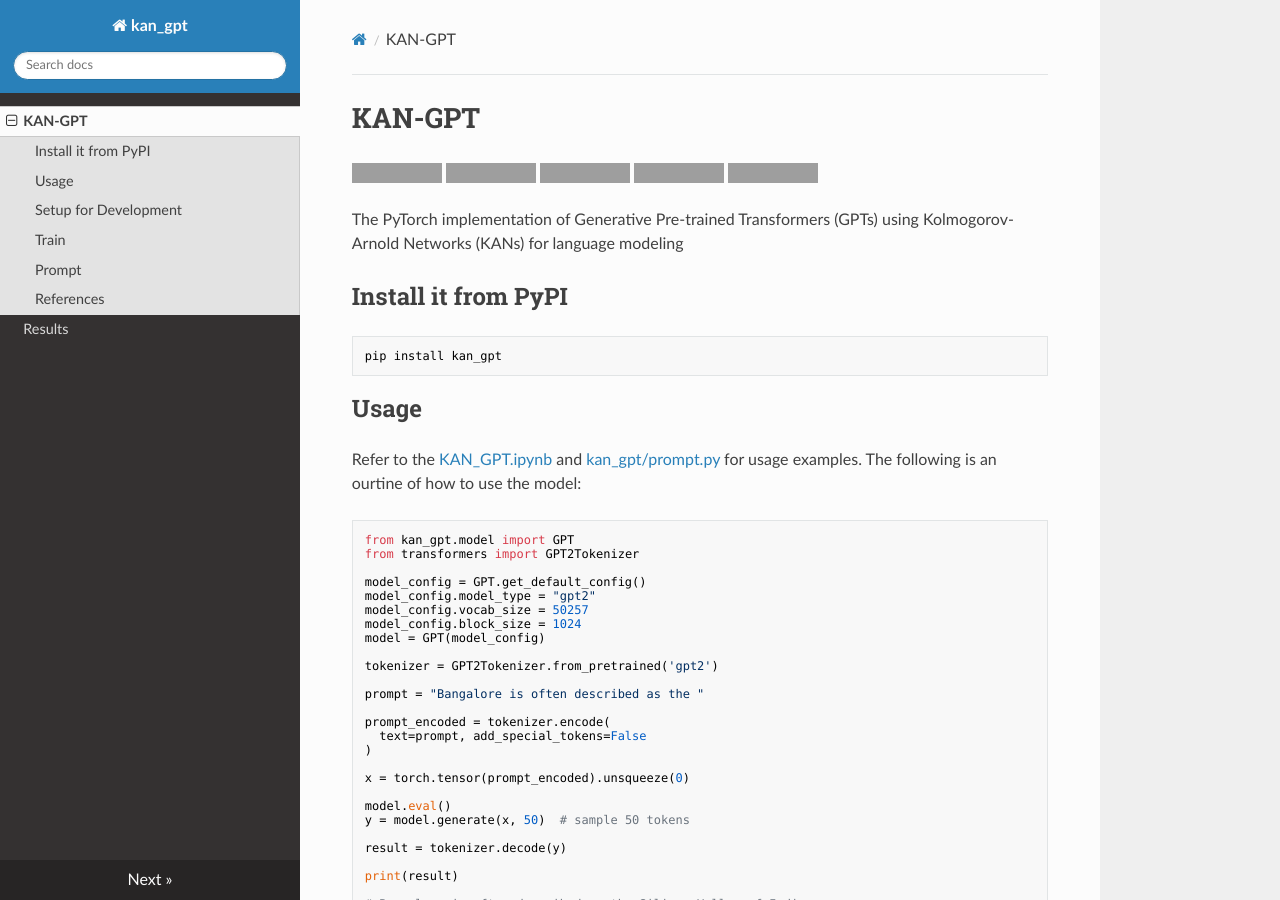
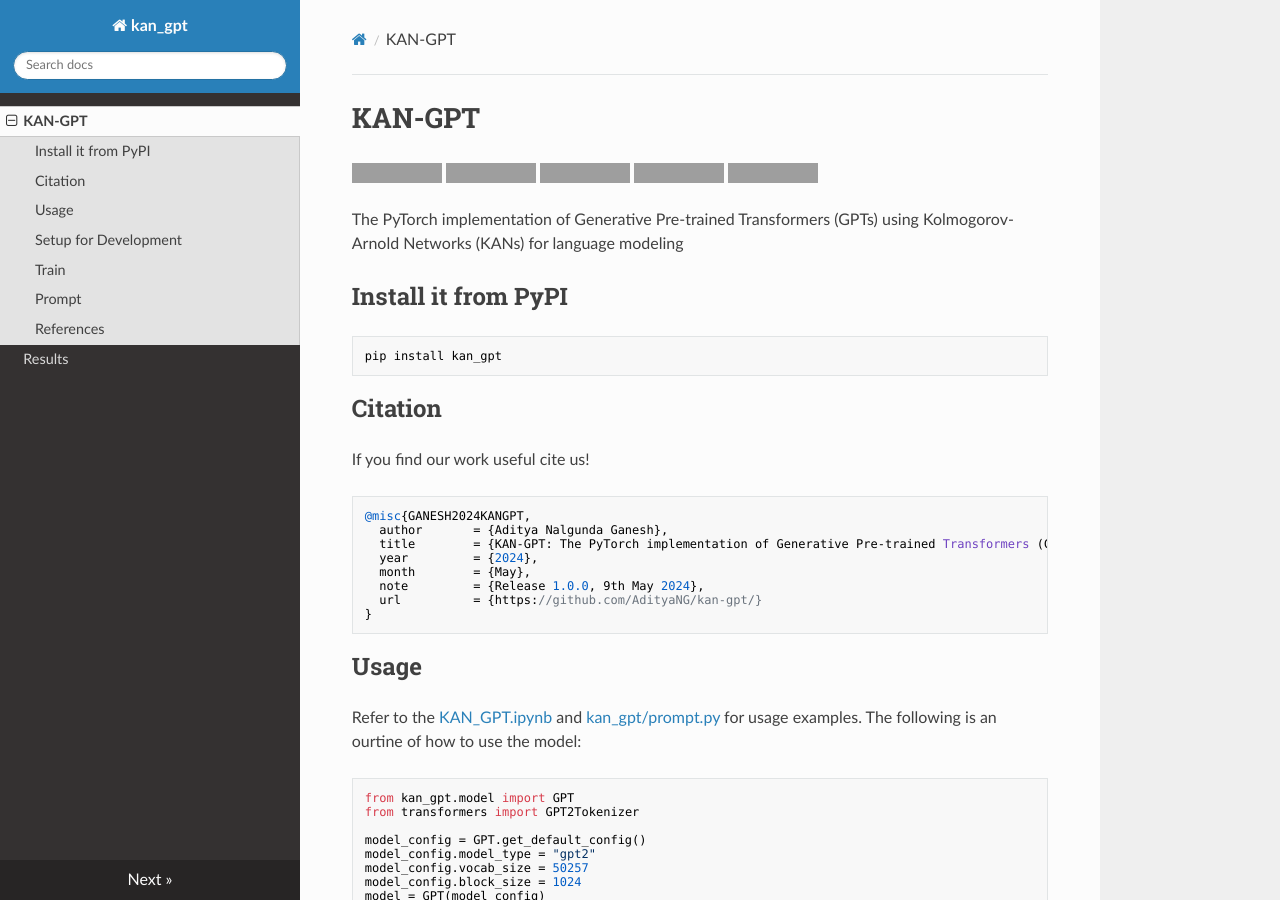
Before and after one commit to AdityaNG/kan-gpt, an MkDocs documentation site: the page built from docs/index.md, in a window 1280 px wide and 900 px high. Built offline with MkDocs 1.6.1, drawn with Linux system fonts in a browser that asks for light colours; nearby versions of some CDN libraries; grey boxes are pictures that could not be loaded.

Commit message:
docs(README): citation

````diff
--- a/docs/index.md
+++ b/docs/index.md
@@ -12,6 +12,21 @@
 
 ```bash
 pip install kan_gpt
+```
+
+## Citation
+
+If you find our work useful cite us!
+
+```
+@misc{GANESH2024KANGPT,
+  author       = {Aditya Nalgunda Ganesh},
+  title        = {KAN-GPT: The PyTorch implementation of Generative Pre-trained Transformers (GPTs) using Kolmogorov-Arnold Networks (KANs) for language modeling},
+  year         = {2024},
+  month        = {May},
+  note         = {Release 1.0.0, 9th May 2024},
+  url          = {https://github.com/AdityaNG/kan-gpt/}
+}
 ```
 
 ## Usage
````
Also changed, not shown: README.md (+15 -0 lines), 1 other file.
